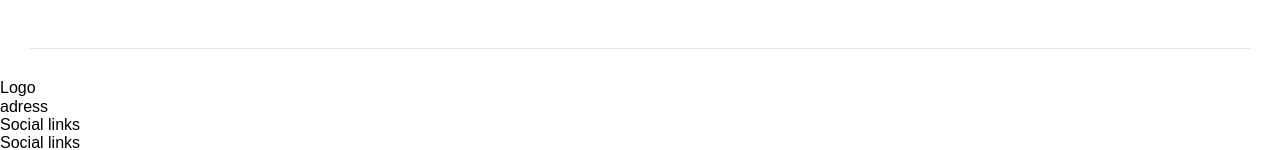
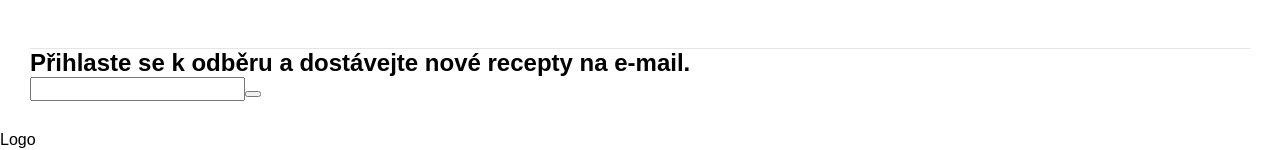
Before and after one commit to Medvedev245/eat-store, a React (Create React App) app: page / in a window 1280 px wide. Shown: the part 1209-1359 px from the top of the page. Built offline with nearby package versions, Linux system fonts and the light colour scheme; no server answers.

Commit message:
create joinblock component

```diff
--- a/src/Pages/Home/Home.jsx
+++ b/src/Pages/Home/Home.jsx
@@ -3,6 +3,7 @@ import CategoryBlock from "../../components/CategoryBlock/CategoryBlock";
 import DifferentBrand from "../../components/DifferentBrand/DifferentBrand";
 import { HomeSection } from "./Home.styled";
 import NewRecepies from "../../components/NewRecepies/NewRecepies";
+import JoinBlock from "../../components/JoinBlock/JoinBlock";
 
 const Home = () => {
   //   const promise = new Promise((resolve, reject) => {
@@ -32,6 +33,7 @@ const Home = () => {
       <CategoryBlock />
       <DifferentBrand />
       <NewRecepies />
+      <JoinBlock />
     </HomeSection>
   );
 };
--- /dev/null
+++ b/src/components/Footer/Footer.styled.js
@@ -0,0 +1,2 @@
+import styled from "styled-components";
+export {};
--- a/src/components/Header/Header.styled.js
+++ b/src/components/Header/Header.styled.js
@@ -52,6 +52,7 @@ export const NavBar = styled.nav`
 export const LinksBlock = styled.div`
   display: flex;
   gap: 45px;
+  align-items: center;
   @media screen and (max-width: 768px) {
     height: 25px;
   }
--- /dev/null
+++ b/src/components/JoinBlock/JoinBlock.jsx
@@ -0,0 +1,18 @@
+import React from "react";
+
+const JoinBlock = () => {
+  return (
+    <section>
+      <div>
+        <h2>Přihlaste se k odběru a dostávejte nové recepty na e-mail.</h2>
+        <p></p>
+        <form action="">
+          <input type="text" />
+          <button></button>
+        </form>
+      </div>
+    </section>
+  );
+};
+
+export default JoinBlock;
--- /dev/null
+++ b/src/components/JoinBlock/JoinBlock.styled.js
@@ -0,0 +1,2 @@
+import styled from "styled-components";
+export {};
```
